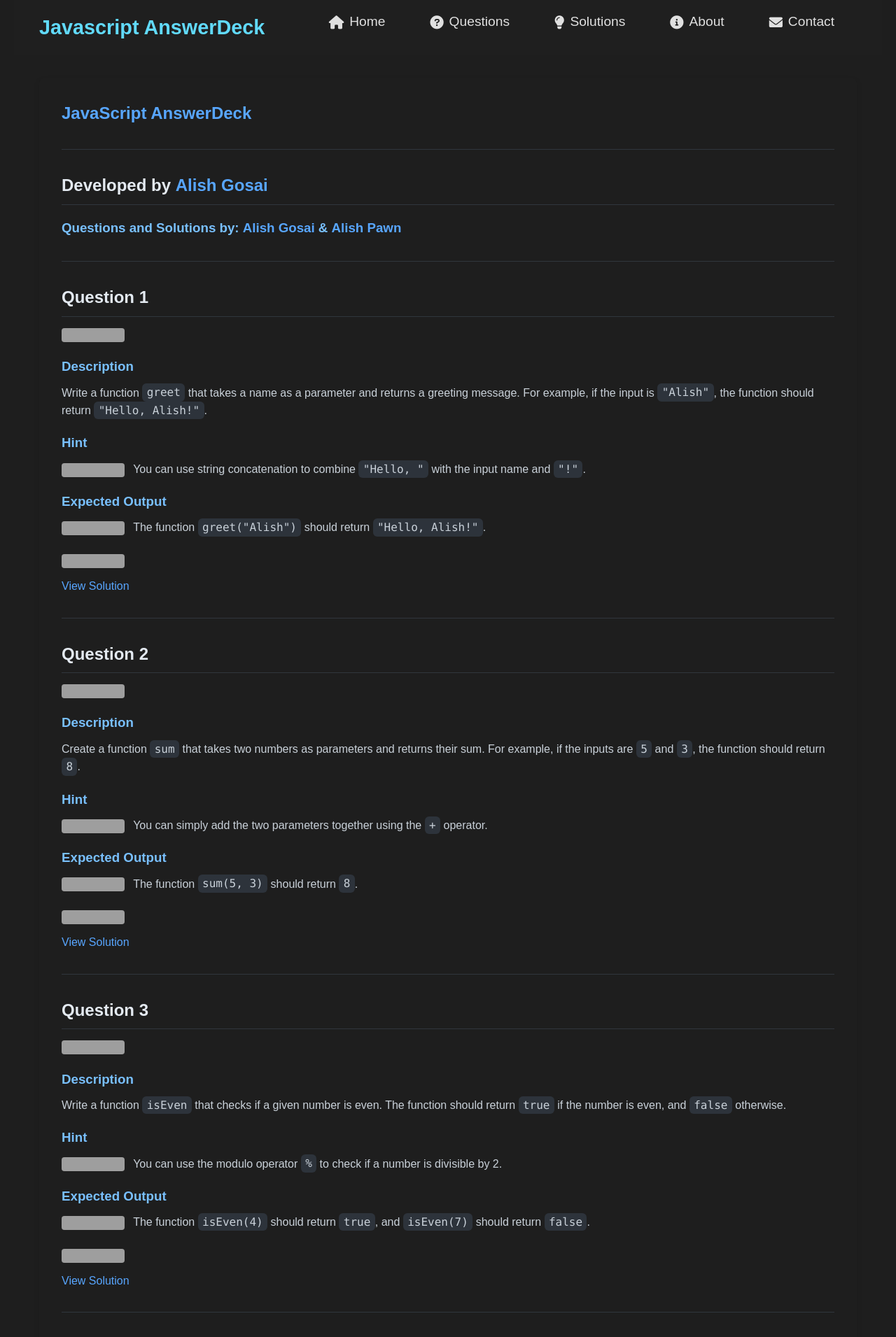
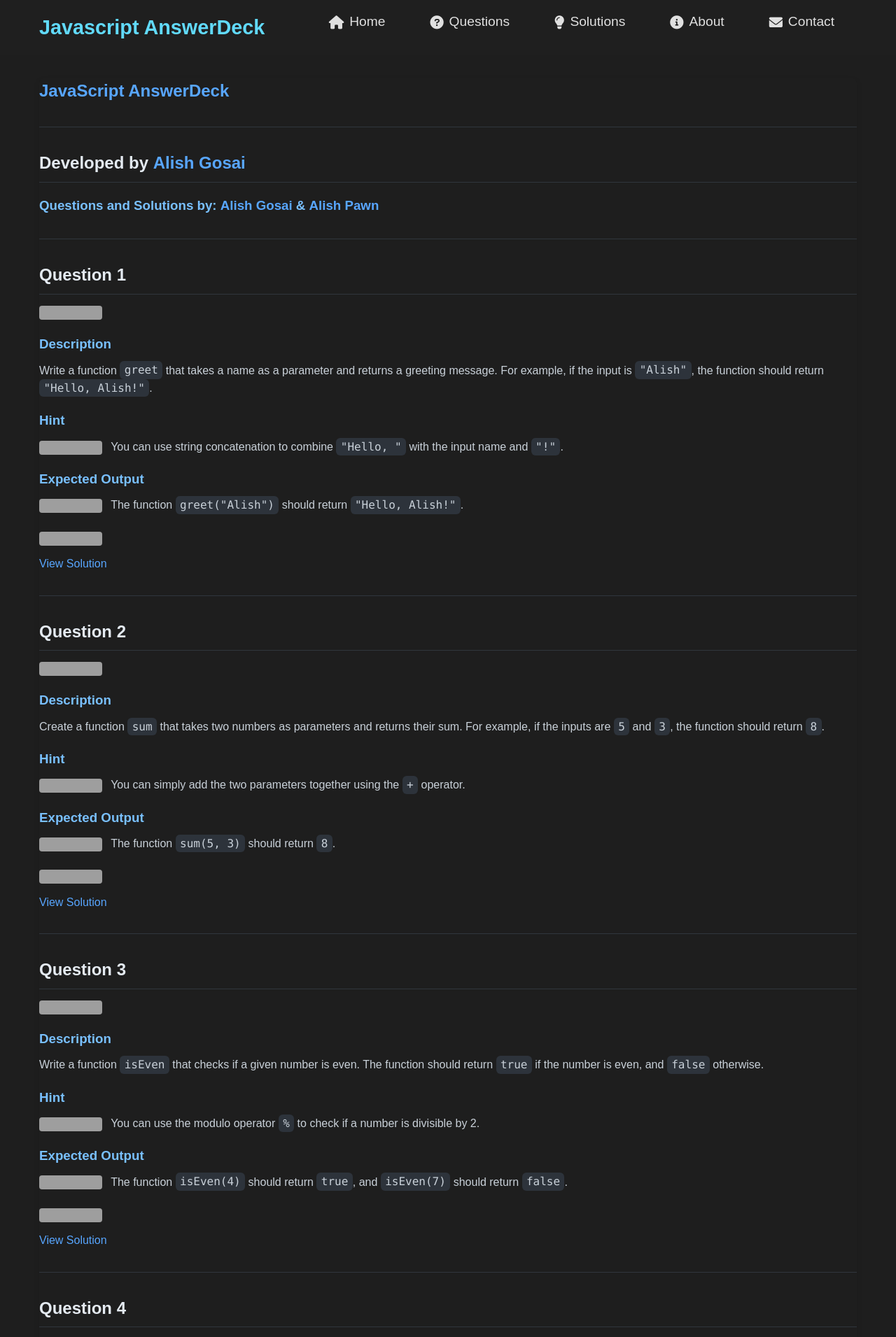
Before and after one commit to alishgosai/Javascript-Exercise-and-Solutions, a Jekyll site: the page built from index.md, in a window 1280 px wide. Shown: the top 1911 px of the page at 70% size. Built offline with Jekyll 4.4.1, drawn with Linux system fonts in a browser that asks for light colours; a script that is not in the unit is left out; grey boxes are pictures that could not be loaded.

Commit message:
changed padding that caused issues

```diff
--- a/assets/css/main.css
+++ b/assets/css/main.css
@@ -73,18 +73,6 @@ footer p {
   margin: 0.5rem 0;
 }
 
-
-
-
-/* Dark GitHub README Style */
-body {
-  color: #e0e0e0;
-  background-color: #1e1e1e;
-  font-family: Arial, sans-serif;
-  margin: 0;
-  padding: 0 20px; /* Add padding for better spacing */
-  box-sizing: border-box;
-}
 
 /* Headings */
 h2, h3 {
--- a/assets/css/styles.css
+++ b/assets/css/styles.css
@@ -68,7 +68,6 @@ body {
 #markdown-content {
   width: 100%;
   background-color: #1e1e1e;
-  padding: 2rem;
   border-radius: 8px;
   box-shadow: 0 4px 8px rgba(0, 0, 0, 0.1);
   transition: background-color 0.3s, box-shadow 0.3s;
```
